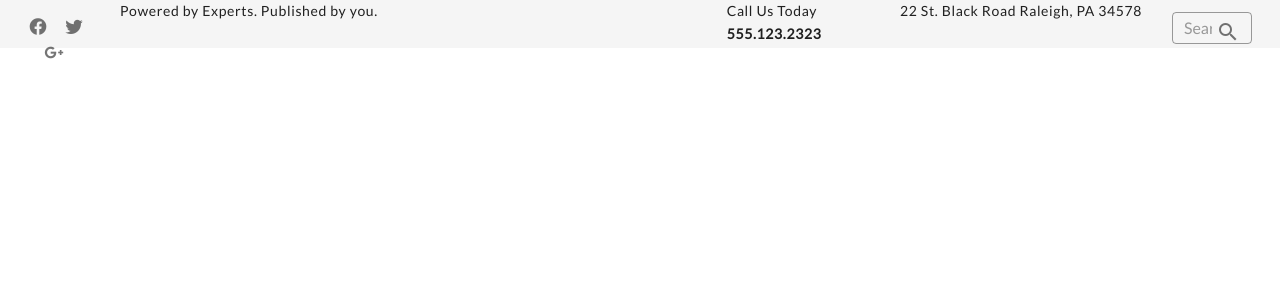
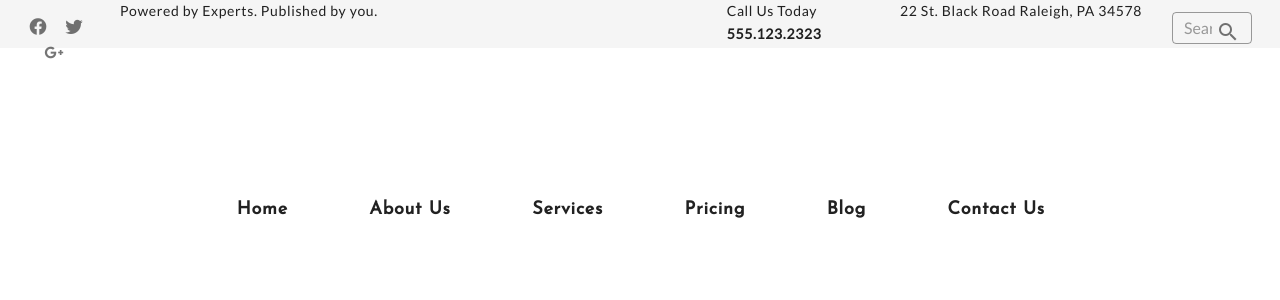
Before and after one commit to ashavakkattil/Bookgroup_template, a Vue app: page / in a window 1280 px wide. Shown: the top 300 px of the page. Built offline with nearby package versions, Linux system fonts and the light colour scheme.

Commit message:
Added Menu

```diff
--- a/src/components/AppHeader.vue
+++ b/src/components/AppHeader.vue
@@ -32,6 +32,104 @@
     <div class="logo-container">
       <v-img src="../assets/logo.png" />
     </div>
+    <div class="menu-container" id="menu-container">
+      <v-menu
+        open-on-hover
+        bottom
+        offset-y
+        content-class="app-menu"
+        transition="slide-y-transition"
+      >
+        <template v-slot:activator="{ on }">
+          <v-btn v-on="on" text  class="menu-btn" >Home</v-btn>
+        </template>
+        <v-list>
+          <v-list-item>
+            <v-list-item-title>header settings</v-list-item-title>
+          </v-list-item>
+        </v-list>
+      </v-menu>
+      <v-menu
+        open-on-hover
+        bottom
+        offset-y
+        content-class="app-menu"
+        transition="slide-y-transition"
+      >
+        <template v-slot:activator="{ on }">
+          <v-btn v-on="on" text class="menu-btn">About Us</v-btn>
+        </template>
+        <v-list>
+          <v-list-item>
+            <v-list-item-title>header settings</v-list-item-title>
+          </v-list-item>
+        </v-list>
+      </v-menu>
+      <v-menu
+        open-on-hover
+        bottom
+        offset-y
+        content-class="app-menu"
+        transition="slide-y-transition"
+      >
+        <template v-slot:activator="{ on }">
+          <v-btn v-on="on" text class="menu-btn">Services</v-btn>
+        </template>
+        <v-list>
+          <v-list-item>
+            <v-list-item-title>header settings</v-list-item-title>
+          </v-list-item>
+        </v-list>
+      </v-menu>
+      <v-menu
+        open-on-hover
+        bottom
+        offset-y
+        content-class="app-menu"
+        transition="slide-y-transition"
+      >
+        <template v-slot:activator="{ on }">
+          <v-btn v-on="on" text class="menu-btn">Pricing</v-btn>
+        </template>
+        <v-list>
+          <v-list-item>
+            <v-list-item-title>header settings</v-list-item-title>
+          </v-list-item>
+        </v-list>
+      </v-menu>
+      <v-menu
+        open-on-hover
+        bottom
+        offset-y
+        content-class="app-menu"
+        transition="slide-y-transition"
+      >
+        <template v-slot:activator="{ on }">
+          <v-btn v-on="on" text class="menu-btn">Blog</v-btn>
+        </template>
+        <v-list>
+          <v-list-item>
+            <v-list-item-title>header settings</v-list-item-title>
+          </v-list-item>
+        </v-list>
+      </v-menu>
+      <v-menu
+        open-on-hover
+        bottom
+        offset-y
+        content-class="app-menu"
+        transition="slide-y-transition"
+      >
+        <template v-slot:activator="{ on }">
+          <v-btn v-on="on" text class="menu-btn">Contact Us</v-btn>
+        </template>
+        <v-list>
+          <v-list-item>
+            <v-list-item-title>header settings</v-list-item-title>
+          </v-list-item>
+        </v-list>
+      </v-menu>
+    </div>
   </div>
 </template>
 <script>
@@ -45,6 +143,8 @@ export default {
 };
 </script>
 <style >
+@import url('https://fonts.googleapis.com/css?family=Josefin+Sans');
+
 .top-panel {
   margin: 0 auto;
   max-width: 1730px;
@@ -63,8 +163,36 @@ export default {
   padding: 0px;
 }
 .logo-container {
-  padding: 54px 6rem 11px;
-  width: 480px;
+  padding: 43px 0px;
+  width: 300px;
   margin: auto;
 }
+.menu-container {
+  max-width: 900px;
+  margin: 0px auto;
+  text-align: center;
+
+
+}
+.app-menu {
+  top: 270px !important;
+}
+.menu-btn{
+
+    padding: 0px 40px !important;
+    text-transform: capitalize !important;
+    font-family: Josefin Sans, sans-serif !important;
+    font-size: 18px !important;
+    font-weight: 700 !important;
+    letter-spacing: .04em !important;
+}
+.menu-btn:hover {
+
+    border-top: 3px solid #9577c2;
+    border-radius: 0px;
+    background: white;
+    background-color: white;
+    transition: .25s;
+
+}
 </style>
```
